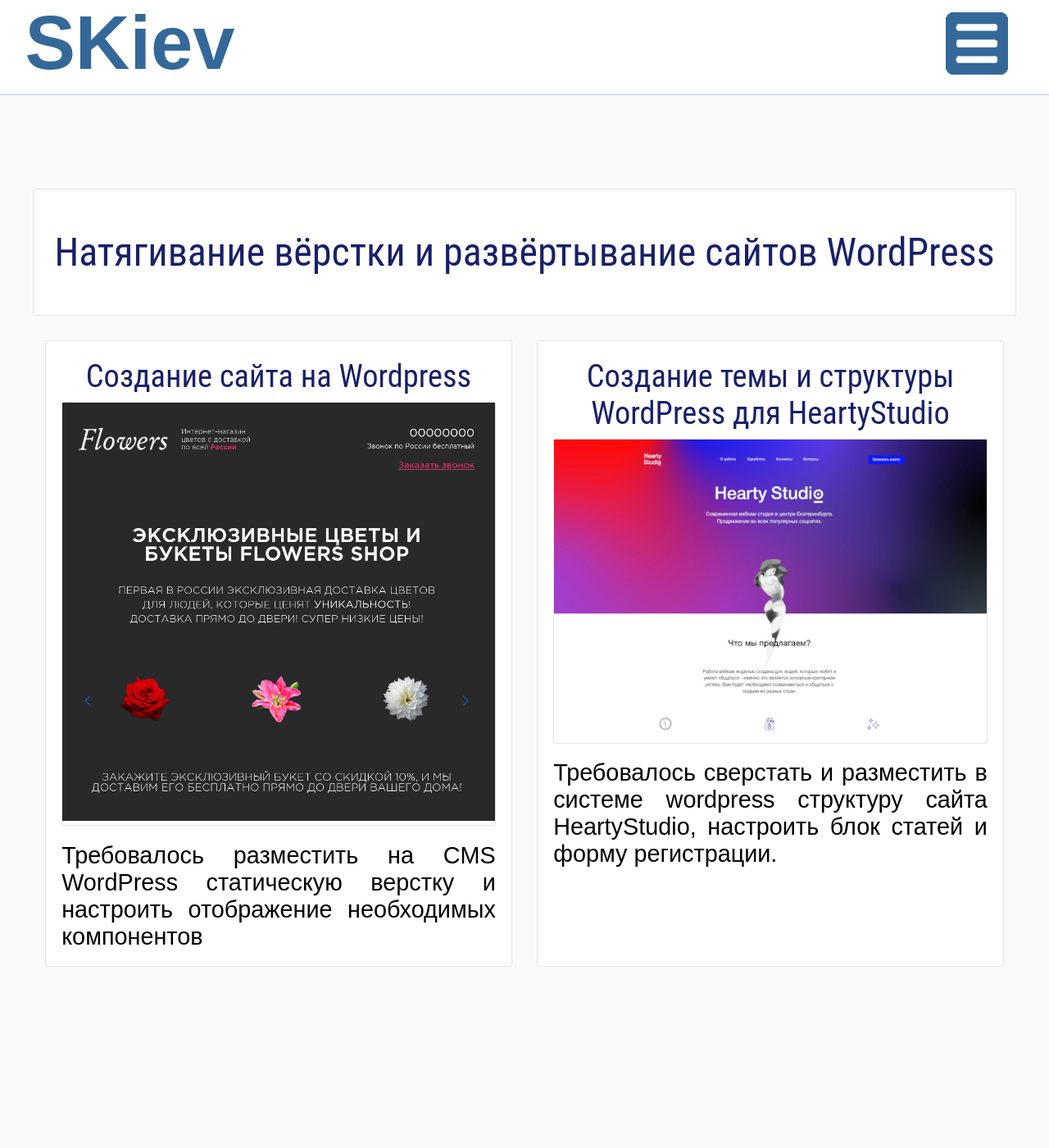
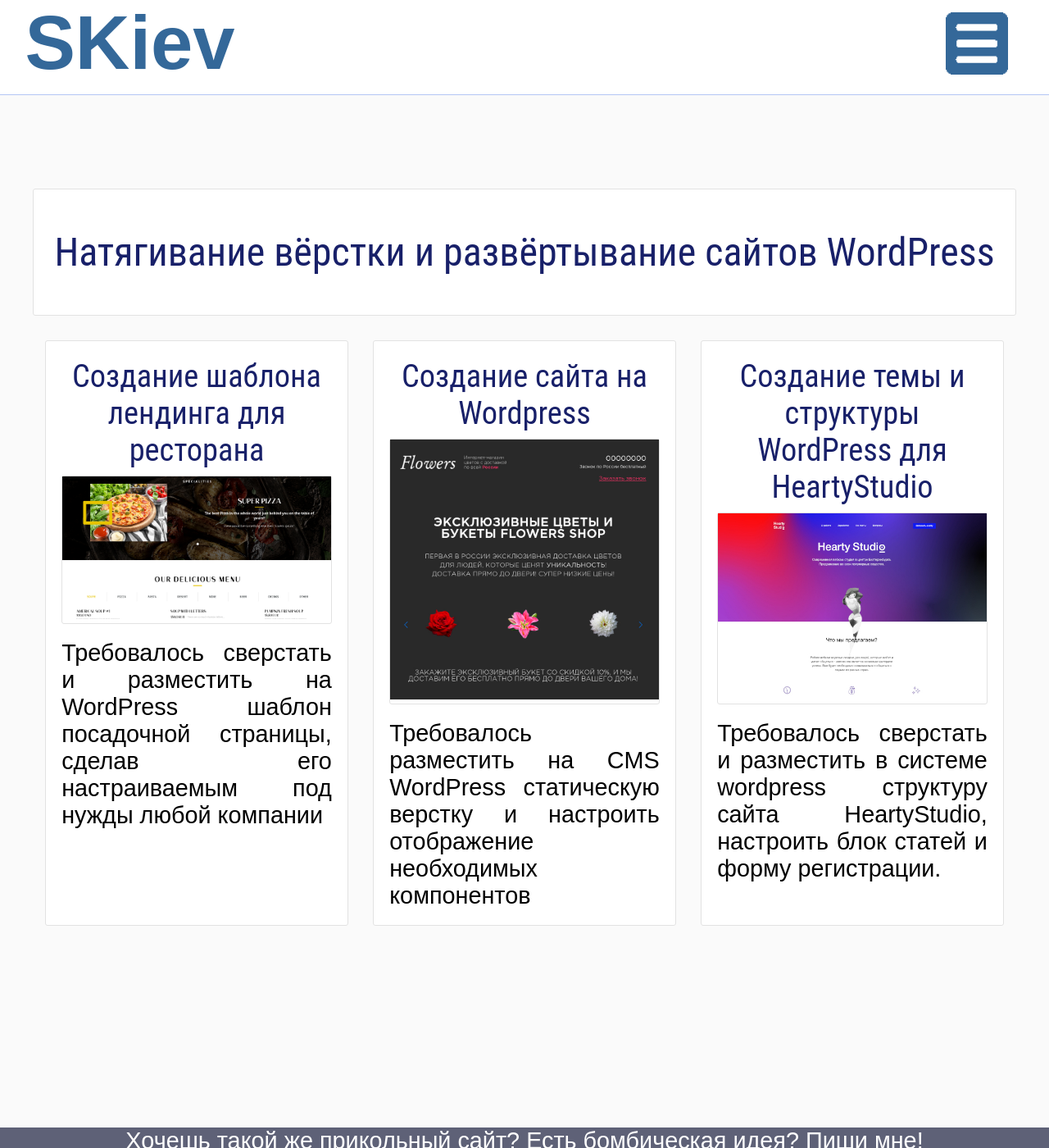
Before and after one commit to slavakievsky/slavakievsky.github.io, a Jekyll site: the page built from _case-categories/wordpress.md, in a window 1280 px wide and 1400 px high. Shown: the whole window at 82% size. Built offline with Jekyll 4.4.1, drawn with Linux system fonts in a browser that asks for light colours.

Commit message:
2021-02-22-hungrypeople

```diff
--- /dev/null
+++ b/_cases/2021-02-22-hungrypeople.md
@@ -0,0 +1,80 @@
+---
+layout: post
+title: Создание шаблона лендинга для ресторана
+description: Требовалось сверстать и разместить на WordPress шаблон посадочной страницы, сделав его настраиваемым под нужды любой компании
+categories: [layout,wordpress,web]
+image: /assets/cases/2021-02-22-hungrypeople/preview.jpg
+---
+## ТЗ
+Требовалось создать шаблон WordPress, при помощи которого любой ресторан или кафе сможет
+создать собственную посадочную страницу
+
+Требовалось сверстать шаблон, обладающий следующими характеристиками:
+* Не использовать фреймворки
+* Плавная прокрутка при нажатии на пункт меню
+* Адаптивность
+* Теги и возможности HTML5
+
+Требовалось создать шаблон WordPress с возможностями:
+* Изменения Бренда (логотип, название, информация о бренде)
+* Изменения контактной информации
+* Изменения внешнего вида (фоновые картинки блоков)
+* Наполнения экранов:
+    * О нас -- изменение текстов, заголовков и изображения
+    * Наша команда -- добавление/удаление/редактирование сотрудников (фото, заголовок, описание)
+    * Бронирование столика -- информация
+    * Специальные предложения -- добавление/удаление/редактирование (фото, заголовок, описание)
+    * Обратная связь -- информация
+* Составления списка меню с разделением блюд по категориям
+
+## Что было сделано
+* [x] Установка и настройка WordPress
+* [x] Верстка подготовленного шаблона, доступного в открытом доступе, согласно требованиям
+* [x] Создание шаблона-темы WordPress, удовлетворяющего требованиям
+
+## Результат
+
+Был разработан шаблон, установив который на WordPress, любая компания, работающая в сфере питания,
+сможет развернуть собственный лендинг, установить свой логотип, разместить контактную и иную информацию
+по своему усмотрению, не прибегая к помощи программиста.
+
+Как видно на демо-видео ниже, все манипуляции с контентом производятся с помощью понятного интерфейса
+в панели администрирования сайта. Редактирование информации состоит из редактирования соответствующих полей,
+оснащённых подсказками.
+
+Для работы с данными, содержащими информацию о блюдах, сотрудниках и предложениях, были созданы специальные
+разделы в меню администрирования, в которых очень просто добавлять, редактировать и удалять информацию.
+
+Работа проводилась на локальном хосте (это же портфолио. Смотрите, мол, как я могу :D).
+Ниже видеозаписи, демонстрирующие ключевые возможности:
+
+### Демонстрация сайта
+
+<video muted autoplay loop>
+    <source src="/assets/cases/2021-02-22-hungrypeople/demos/overview.mkv.mp4">
+</video>
+
+### Адаптивность
+<video muted autoplay loop>
+    <source src="/assets/cases/2021-02-22-hungrypeople/demos/adaptiveness.mkv.mp4">
+</video>
+
+### Настройка информации на посадочной странице
+<video muted autoplay loop>
+    <source src="/assets/cases/2021-02-22-hungrypeople/demos/frontpage_edit.mkv.mp4">
+</video>
+
+### Редактирование списка сотрудников для блока "команда"
+<video muted autoplay loop>
+    <source src="/assets/cases/2021-02-22-hungrypeople/demos/team_edit.mkv.mp4">
+</video>
+
+### Редактирование специальных предложений
+<video muted autoplay loop>
+    <source src="/assets/cases/2021-02-22-hungrypeople/demos/specialities_edit.mkv.mp4">
+</video>
+
+### Редактирование меню блюд
+<video muted autoplay loop>
+    <source src="/assets/cases/2021-02-22-hungrypeople/demos/menu_edit.mkv.mp4">
+</video>
--- a/_sass/appearance-elements.sass
+++ b/_sass/appearance-elements.sass
@@ -19,8 +19,9 @@
 a
   text-decoration: none
   color: $text__color_link
-img
+img, video
   max-width: 100%
+  margin: auto
 blockquote
   font-style: italic
   color: $border__color_skyblue
```
Also changed, not shown: assets/cases/2021-02-22-hungrypeople/preview.jpg (added), 6 other files.
